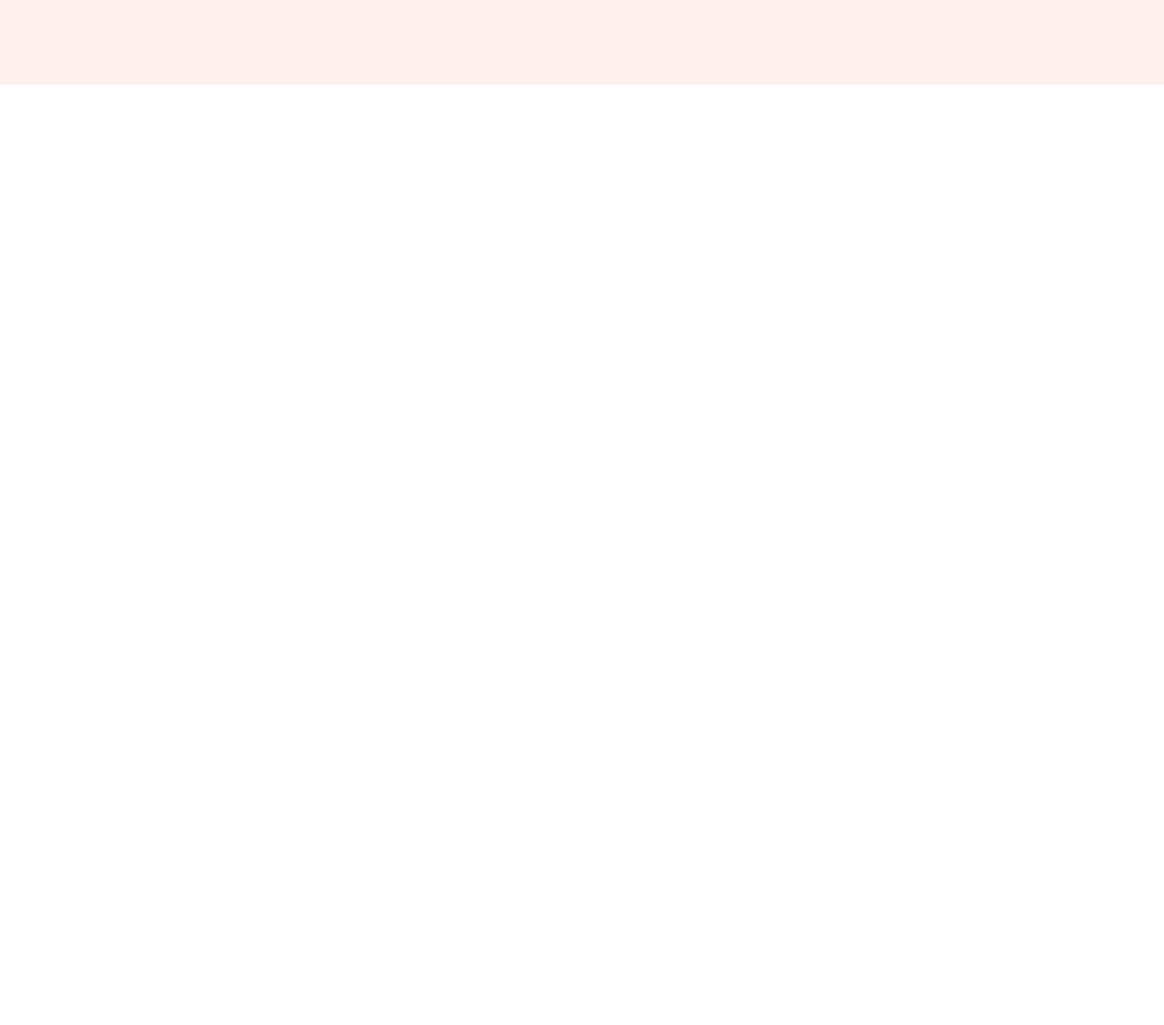
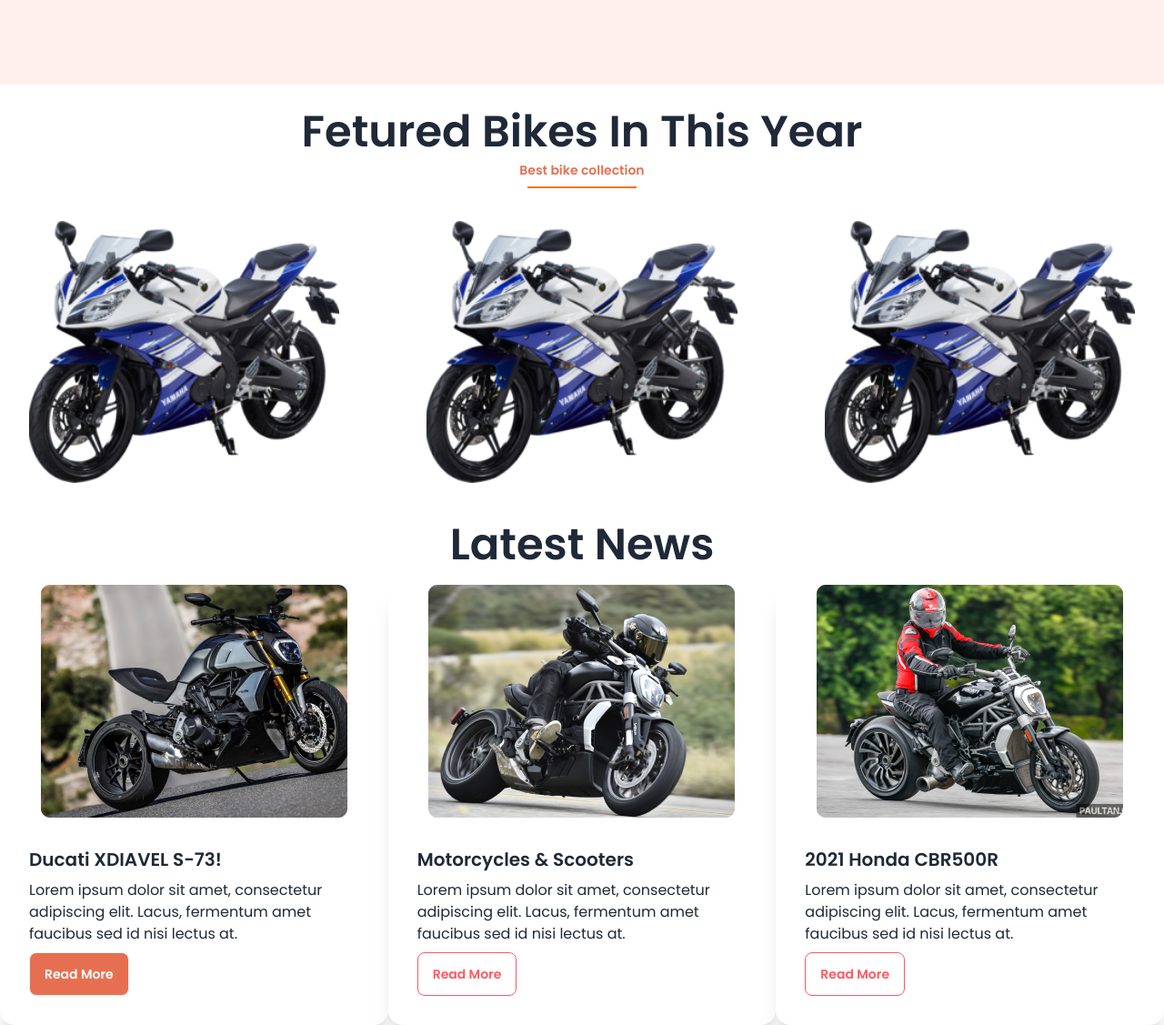
Before and after one commit to abuhasanxt/bike-zone, a plain HTML site: page index.html in a window 1280 px wide. Shown: the part 525-1652 px from the top of the page at 91% size. Before the commit the page ends 800 px from the top, so only its background shows below. Drawn offline with nearby package versions, Linux system fonts and the light colour scheme.

Commit message:
added lates section

```diff
--- a/index.html
+++ b/index.html
@@ -203,7 +203,89 @@
       </section>
     </header>
     <!-- main-section -->
-    <main class="md:container mx-auto"></main>
+    <main class="md:container mx-auto">
+      <!-- feture-section -->
+      <section class="my-7">
+        <div class="text-center space-y-2">
+          <h1 class="text-5xl font-semibold">Fetured Bikes In This Year</h1>
+          <h5 class="text-sm font-semibold text-bike-primary">
+            Best bike collection
+          </h5>
+          <hr class="border border-orange-500 w-30 mx-auto" />
+        </div>
+        <div
+          class="my-5 grid grid-cols-1 md:grid-cols-2 lg:grid-cols-3 justify-between items-center gap-8"
+        >
+          <div class="py-4 px-8">
+            <img class="w-full" src="./images/others/feature-bike.png" alt="" />
+          </div>
+          <div class="py-4 px-8">
+            <img class="w-full" src="./images/others/feature-bike.png" alt="" />
+          </div>
+          <div class="py-4 px-8">
+            <img class="w-full" src="./images/others/feature-bike.png" alt="" />
+          </div>
+        </div>
+      </section>
+      <!-- lates-section -->
+      <section>
+        <div class="text-center my-5">
+          <h1 class="text-5xl font-semibold">Latest News</h1>
+        </div>
+        <div class="grid grid-cols-1 md:grid-cols-2 lg:grid-cols-3">
+          <!-- card-1 -->
+          <div class="card bg-base-100 w-full shadow-xl">
+            <figure>
+              <img src="./images/others/latest1.png" alt="Bike" />
+            </figure>
+            <div class="card-body">
+              <h2 class="card-title">Ducati XDIAVEL S-73!</h2>
+              <p>
+                Lorem ipsum dolor sit amet, consectetur adipiscing elit. Lacus,
+                fermentum amet faucibus sed id nisi lectus at.
+              </p>
+              <div class="card-actions">
+                <button class="btn bg-bike-primary text-white">
+                  Read More
+                </button>
+              </div>
+            </div>
+          </div>
+          <!-- card-2 -->
+          <div class="card bg-base-100 w-full shadow-xl">
+            <figure>
+              <img src="./images/others/latest2.png" alt="Bike" />
+            </figure>
+            <div class="card-body">
+              <h2 class="card-title">Motorcycles & Scooters</h2>
+              <p>
+                Lorem ipsum dolor sit amet, consectetur adipiscing elit. Lacus,
+                fermentum amet faucibus sed id nisi lectus at.
+              </p>
+              <div class="card-actions">
+                <button class="btn btn-outline btn-error">Read More</button>
+              </div>
+            </div>
+          </div>
+          <!-- card-3 -->
+          <div class="card bg-base-100 w-full shadow-xl">
+            <figure>
+              <img src="./images/others/latest3.png" alt="Bike" />
+            </figure>
+            <div class="card-body">
+              <h2 class="card-title">2021 Honda CBR500R</h2>
+              <p>
+                Lorem ipsum dolor sit amet, consectetur adipiscing elit. Lacus,
+                fermentum amet faucibus sed id nisi lectus at.
+              </p>
+              <div class="card-actions">
+                <button class="btn btn-outline btn-error">Read More</button>
+              </div>
+            </div>
+          </div>
+        </div>
+      </section>
+    </main>
     <footer></footer>
   </body>
 </html>
```
